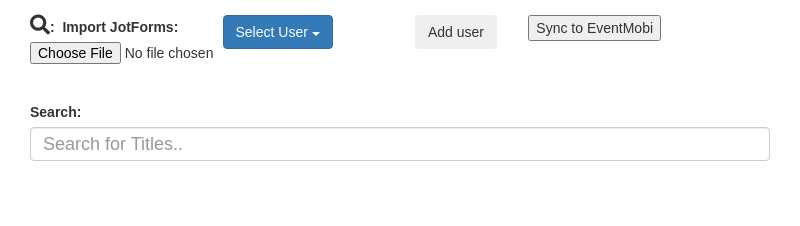
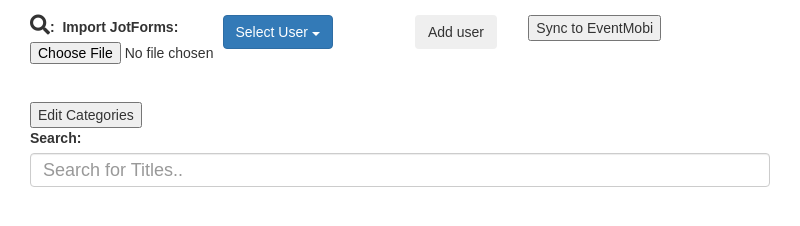
Before and after one commit to kraemerk/IDEAS-Conference-Planner, an Electron app: page ideas-conference-planner/index.html in a window 800 px wide. Shown: the part 136-362 px from the top of the page. Drawn offline with nearby package versions, Linux system fonts and the light colour scheme; no server answers.

Commit message:
Added back edit categories button

```diff
--- a/ideas-conference-planner/index.html
+++ b/ideas-conference-planner/index.html
@@ -90,6 +90,7 @@
         </div>
     </div>
 
+    <button onclick="editCategory()">Edit Categories</button>
 
     <div>
         <div class="form-group">
```
